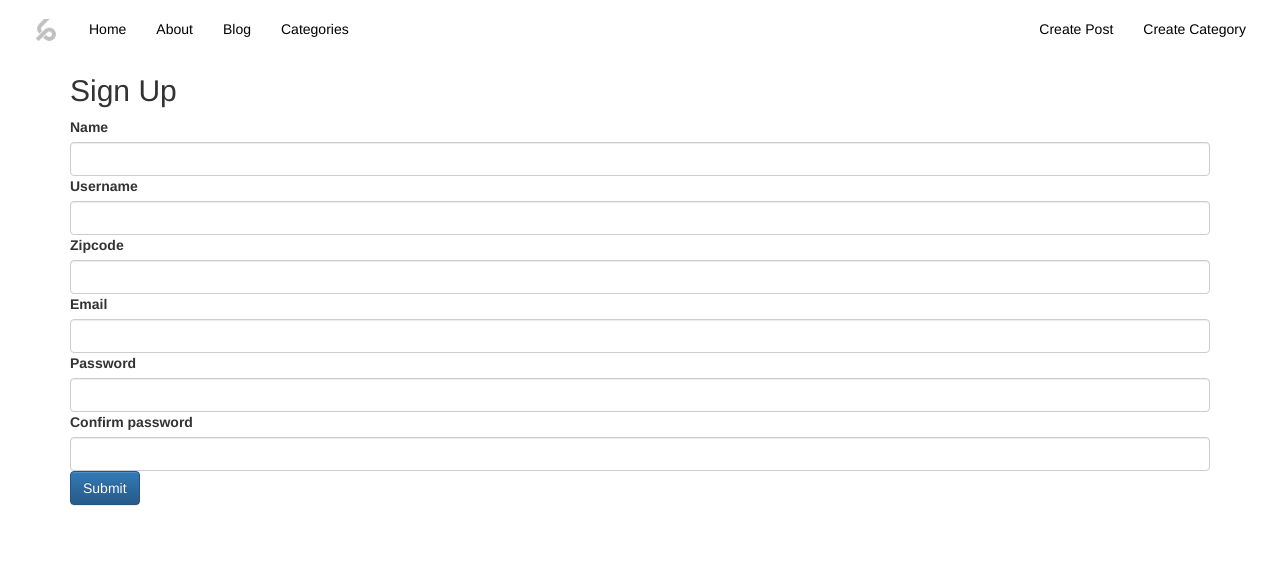
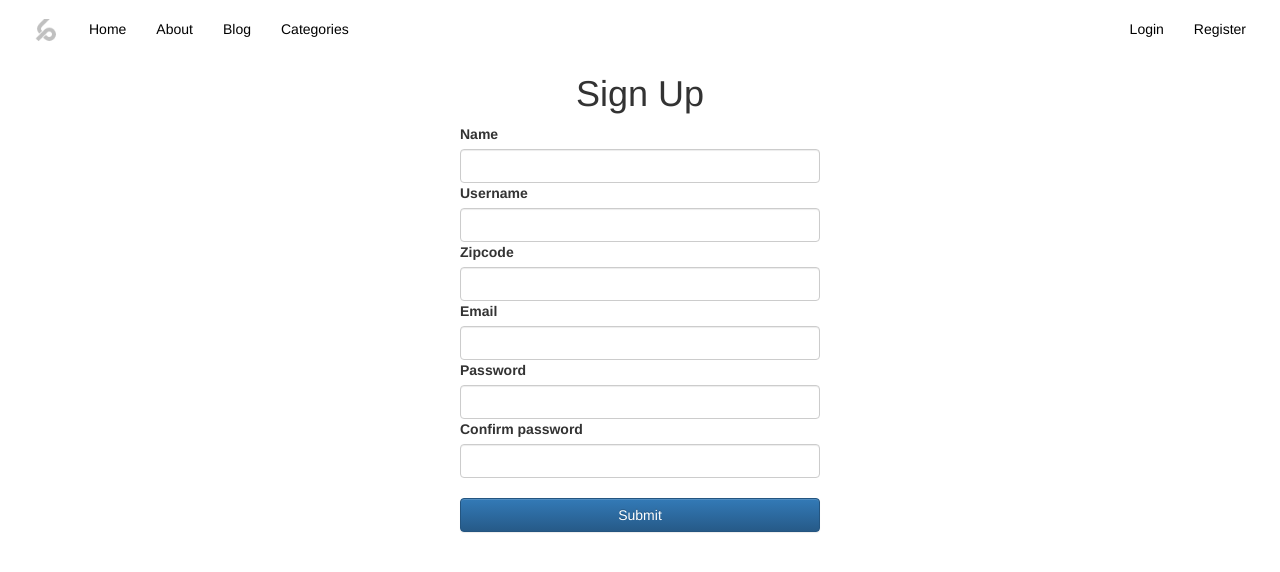
Before and after one commit to Lp063/Blog_PhpCodeigniter, a CodeIgniter app: page /database/users/register in a window 1280 px wide. Shown: the top 572 px of the page. Run offline with CodeIgniter, Linux system fonts and the light colour scheme; some libraries are stand-ins or nearby versions.

Commit message:
added security and check if post edit user-id != slug

```diff
--- a/application/config/routes.php
+++ b/application/config/routes.php
@@ -58,6 +58,7 @@ $route['posts/update']='posts/update';
 $route['comments/posts/(:any)'] = 'comments/create/$1';
 
 $route['users/register']='users/register';
+$route['users/login']='users/login';
 $route['default_controller'] = 'pages/view';
 
 $routes['categories'] = 'categories/index';
--- a/application/controllers/Users.php
+++ b/application/controllers/Users.php
@@ -26,6 +26,49 @@ class Users extends CI_Controller{
             redirect('posts/index');
         }
     }
+    public function login(){
+        $data['title'] = "Sign In";
+        //echo "<pre>";print_r($_POST);echo "</pre>";
+        $this->form_validation->set_rules('username','Username','required');
+        $this->form_validation->set_rules('password','Password','required');
+
+        if($this->form_validation->run() == FALSE){
+
+            //echo "<pre>";print_r($_POST);echo "</pre>".$enc_password;exit;
+            $this->load->view('templates/header');
+            $this->load->view('users/login',$data);
+            $this->load->view('templates/footer');
+        }else{
+            $username = $this->input->post('username');
+            $password = md5($this->input->post('password'));
+            $user_id = $this->user_model->login($username,$password);
+            if($user_id !== false){
+                $user_data=[
+                    'user_id' =>$user_id,
+                    'username' => $username,
+                    'logged_in' => true
+                ];
+                $this->session->set_userdata($user_data);
+                $flash_message = "<div class='alert alert-success'>You are now logged in.</div>";
+                $this->session->set_flashdata('flash_message',$flash_message);
+                redirect('posts/index');
+            }else{
+                $flash_message = "<div class='alert alert-danger'>Login Failed !</div>";
+                $this->session->set_flashdata('flash_message',$flash_message);
+                redirect('users/login');
+            }
+
+        }
+    }
+    public function logout(){
+        $this->session->unset_userdata('logged_in');
+        $this->session->unset_userdata('user_id');
+        $this->session->unset_userdata('username');
+
+        $flash_message = "<div class='alert alert-success'>Logged Out.</div>";
+        $this->session->set_flashdata('flash_message',$flash_message);
+        redirect('users/login');
+    }
     function check_username_exist($username){
         $this->form_validation->set_message('check_username_exist','Username already taken.');
         if($this->user_model->check_username_exist($username)){
--- a/application/models/Post_model.php
+++ b/application/models/Post_model.php
@@ -30,6 +30,7 @@ class Post_model extends CI_Model{
             'slug' => rand(100*10,1000*1000),
             'body' =>$this->input->post('body'),
             'category_id' => $this->input->post('category_id'),
+            'user_id' => $this->session->userdata('user_id'),
             'post_image' => $post_image
         );
         return $this->db->insert('posts',$data);
--- a/application/models/User_model.php
+++ b/application/models/User_model.php
@@ -26,6 +26,17 @@ class User_model extends CI_Model{
         ];
         return $this->db->insert('users',$data);
     }
+    public function login($username,$password){
+        $this->db->where('username',$username);
+        $this->db->where('password',$password);
+        $result = $this->db->get('users');
+        //echo'<pre>';print_r($result->result_array());exit();
+        if($result->num_rows() == 1){
+            return $result->result_array()[0]['id'];
+        }else{
+            return false;
+        }
+    }
     public function check_username_exist($username){
         $query = $this->db->get_where('users',array('username'=>$username));
         if(empty($query->row_array())){
--- a/application/views/posts/view.php
+++ b/application/views/posts/view.php
@@ -9,10 +9,12 @@
 <div class="post-body">
     <?php echo $post['body'];?>
     <br><br>
+    <?php if($this->session->userdata('user_id') === $post['user_id']): ?>
     <a class="btn btn-default pull-left" href="<?php echo base_url();?>posts/edit/<?php echo $post['slug']?>">Edit</a>
     <?php echo form_open('/posts/delete/'.$post['id']);?>
         <input type="submit" value="delete" class="btn btn-danger">
     </form>
+    <?php endif; ?>
 </div>
 <hr>
 <h3>Comments</h3>
--- a/application/views/templates/header.php
+++ b/application/views/templates/header.php
@@ -34,8 +34,15 @@
                         <li><a href="<?php echo base_url(); ?>categories/index" class="navlink">Categories</a></li>
                     </ul>
                     <ul class="nav navbar-nav navbar-right">
+                        <?php if(!$this->session->userdata('logged_in')) : ?>
+                        <li><a href="<?php echo base_url(); ?>users/login" class="navlink">Login</a></li>
+                        <li><a href="<?php echo base_url(); ?>users/register" class="navlink">Register</a></li>
+                        <?php endif; ?>
+                        <?php if($this->session->userdata('logged_in')) : ?>
                         <li><a href="<?php echo base_url(); ?>posts/create" class="navlink">Create Post</a></li>
                         <li><a href="<?php echo base_url(); ?>categories/create" class="navlink">Create Category</a></li>
+                        <li><a href="<?php echo base_url(); ?>users/logout" class="navlink">Log Out</a></li>
+                        <?php endif; ?>
                     </ul>
                 </div>
             </div>
--- a/application/views/users/register.php
+++ b/application/views/users/register.php
@@ -1,5 +1,7 @@
 <div class="container">
-    <h2><?= $title; ?></h2>
+    <div class="row">
+        <div class="col-md-4 col-md-offset-4">
+            <h1 class="text-center"><?= $title; ?></h1>
             <?php echo validation_errors(); ?>
             <?php echo form_open('users/register'); ?>
             <div class="form-group">
@@ -14,8 +16,10 @@
                 <label>Password</label>
                 <input type="password" name="password" class="form-control">
                 <label>Confirm password</label>
-        <input type="password" name="password2" class="form-control">
-        <button type="submit" class="btn btn-primary">Submit</button>
+                <input type="password" name="password2" class="form-control"><br>
+                <button type="submit" class="btn btn-primary btn-block">Submit</button>
             </div>
             <?php echo form_close(); ?>
         </div>
+    </div>
+</div>
```
Also changed, not shown: application/controllers/Posts.php (+13 -0 lines), application/views/users/login.php (added, +14 -0 lines). Lines whose indentation alone changed are shown as unchanged.
